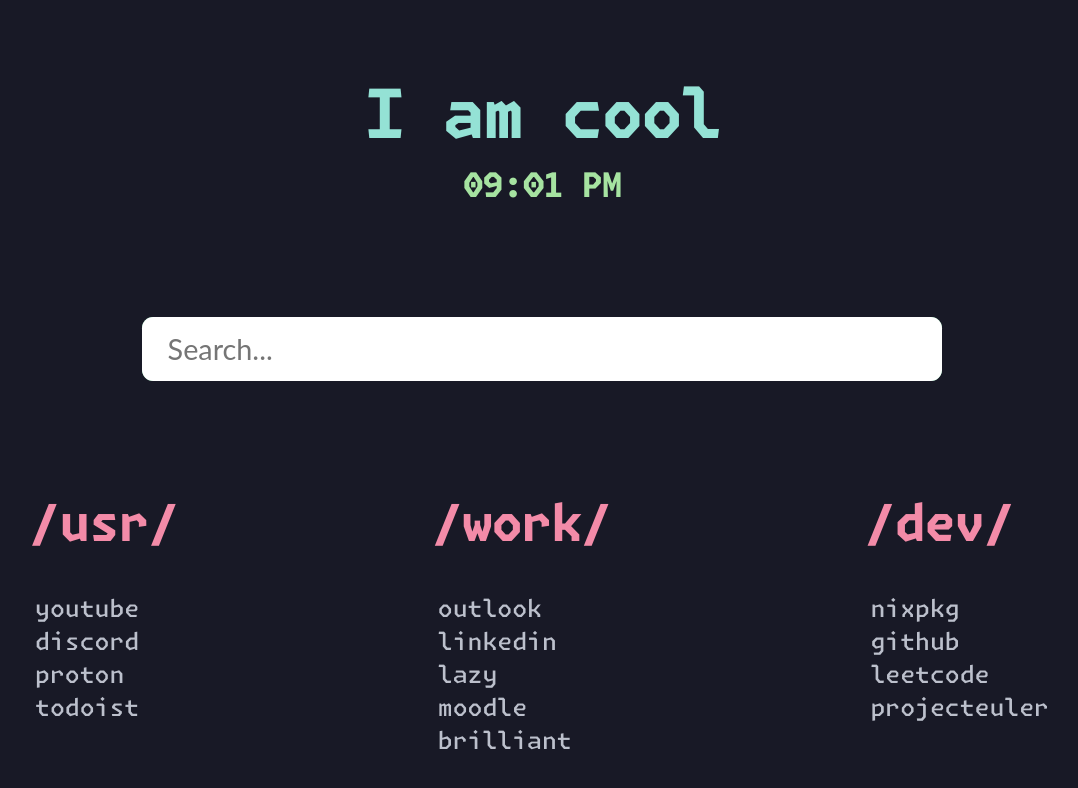
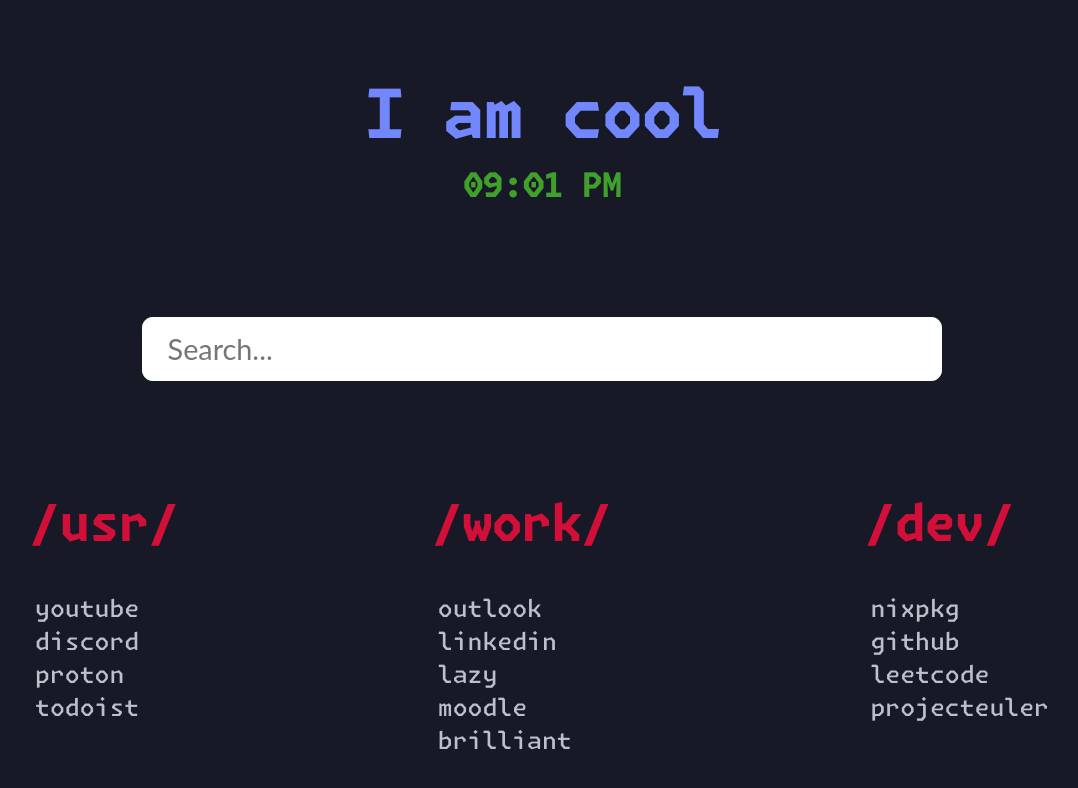
Before and after one commit to SkohTV/dotfiles, a plain HTML site: page home/homepage.html in a window 1280 px wide. Shown: the whole page, without its empty margins (98-1176 px from the left). Drawn offline with Linux system fonts and the light colour scheme.

Commit message:
treewide: updated

```diff
--- a/.config/homepage.html
+++ b/home/homepage.html
@@ -32,11 +32,11 @@
 :root {
   font-family: Krypton;
   height: 100%;
-  --h1-color: #94e2d5;
-  --h2-color: #f38ba8;
-  --h3-color: #a6e3a1;
+  --h1-color: #7287fd;
+  --h2-color: #d20f39;
+  --h3-color: #40a02b;
   --a-color: #bcc0cc;
-  --a-hover: #f9e2af;
+  --a-hover: #df8e1d;
   --a-hover-color: #4c4f69;
 }
 body {
```
